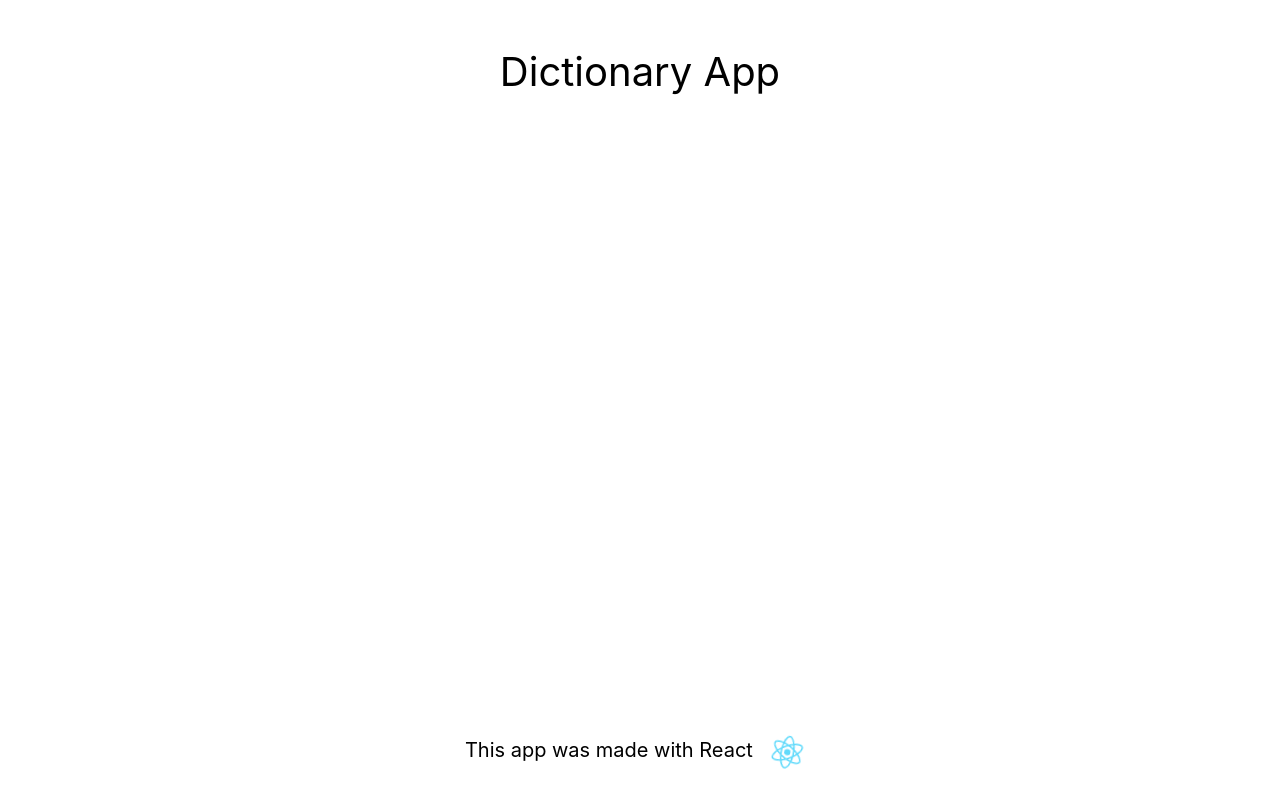
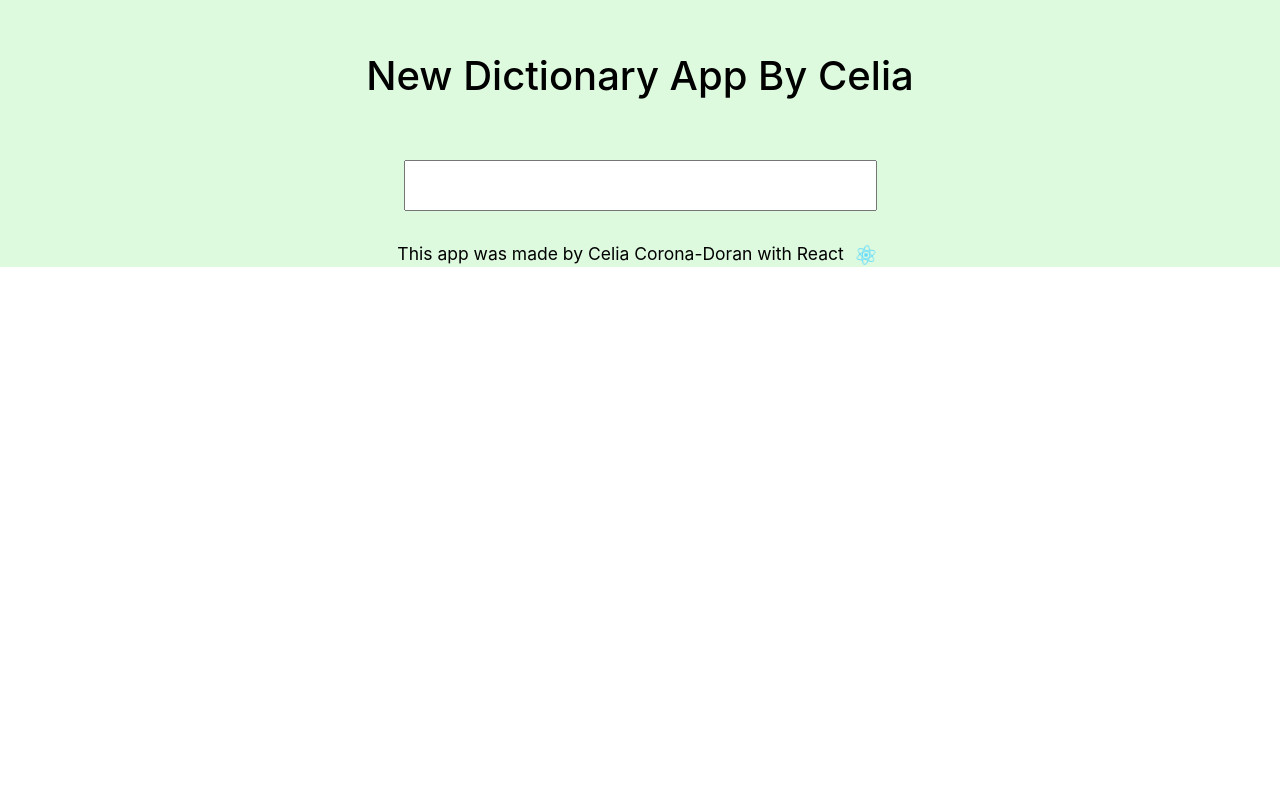
Before and after one commit to Newadventure2022/dictionary-project, a React (Create React App) app: page / in a window 1280 px wide. Shown: the top 808 px of the page. Built offline with nearby package versions, Linux system fonts and the light colour scheme.

Commit message:
Created the search form and set up the function

```diff
--- a/src/App.css
+++ b/src/App.css
@@ -1,4 +1,5 @@
 .App {
+  background-color: rgb(221, 250, 223);
   text-align: center;
 }
 .container {
@@ -7,7 +8,7 @@
 }
 .App-logo {
   vertical-align: middle;
-  height: 5vmin;
+  height: 3vmin;
   pointer-events: none;
 }
 .App-header {
@@ -20,9 +21,7 @@
   color: black;
 }
 .App-footer {
-  min-height: 150vh;
-  display: flex;
-  flex-direction: column;
+  margin: 30px 0;
   align-items: center;
   justify-content: center;
   font-size: 20px;
--- a/src/App.js
+++ b/src/App.js
@@ -1,16 +1,20 @@
 import logo from "./logo.svg";
 import "./App.css";
+import Dictionary from "./Dictionary";
 
 export default function App() {
   return (
     <div className="App">
       <div className="container">
         <header className="App-header">
-          <p>Dictionary App</p>
+          <h1>New Dictionary App By Celia</h1>
         </header>
+        <main>
+          <Dictionary />
+        </main>
         <footer className="App-footer">
-          <p>
-            This app was made with React{" "}
+          <p className="small">
+            This app was made by Celia Corona-Doran with React{" "}
             <img src={logo} className="App-logo" alt="logo" />
           </p>
         </footer>
--- /dev/null
+++ b/src/Dictionary.css
@@ -0,0 +1,5 @@
+.Dictionary {
+  background-color: rgb(221, 250, 223);
+  font-size: 30px;
+  font-weight: 600;
+}
--- /dev/null
+++ b/src/Dictionary.js
@@ -0,0 +1,23 @@
+import React, { useState } from "react";
+import "./Dictionary.css";
+
+export default function Dictionary() {
+  let [keyword, setKeyword] = useState("");
+
+  function search(event) {
+    event.preventDefault();
+    alert(`Searching for ${keyword} definition`);
+  }
+
+  function handleKeywordChange(event) {
+    setKeyword(event.target.value);
+  }
+
+  return (
+    <div className="Dictionary">
+      <form onSubmit={search}>
+        <input type="search" onChange={handleKeywordChange} />
+      </form>
+    </div>
+  );
+}
```
